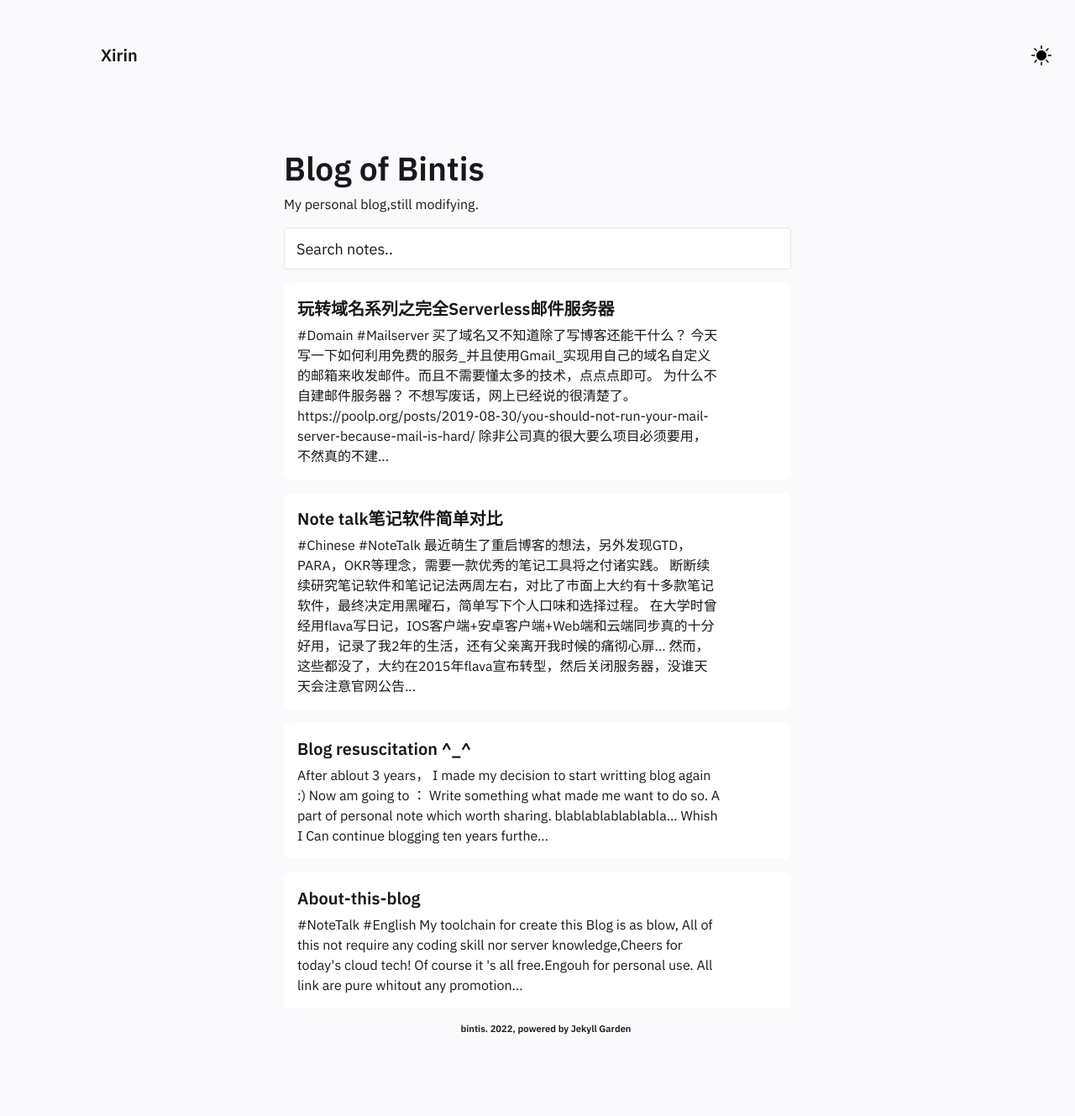
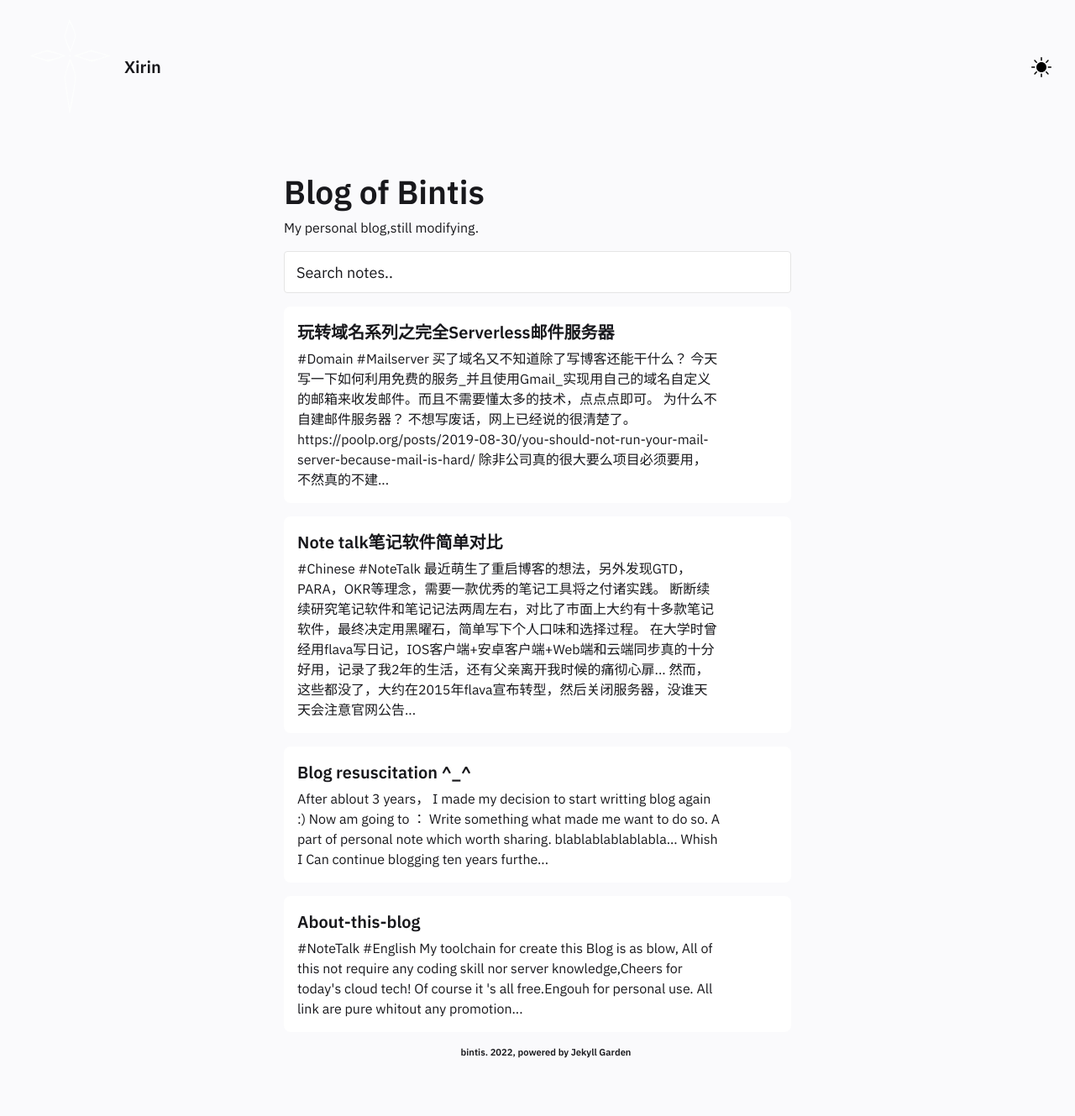
Before and after one commit to bintis/-bintis.github.io, a Jekyll site: the page built from pages/index.md, in a window 1280 px wide. Shown: the whole page at 84% size. Built offline with Jekyll 4.4.1, drawn with Linux system fonts in a browser that asks for light colours; before the commit the page ends 1301 px from its top, so only the background shows below that.

Commit message:
Update Header.html

```diff
--- a/_includes/Header.html
+++ b/_includes/Header.html
@@ -8,13 +8,13 @@
 <nav class="navbar is-transparent" role="navigation" aria-label="main navigation">
     <div class="navbar-brand">
       <a class="navbar-item" href="../index.html">
-        <svg xmlns="http://www.w3.org/2000/svg" version="1.1" width="100px" height="100px" style="shape-rendering:geometricPrecision; text-rendering:geometricPrecision; image-rendering:optimizeQuality; fill-rule:evenodd; clip-rule:evenodd" xmlns:xlink="http://www.w3.org/1999/xlink">
-         <g><path style="opacity:0.881" fill="#fefffe" d="M 497.5,57.5 C 499.679,57.84 501.512,58.84 503,60.5C 520.97,111.409 539.136,162.243 557.5,213C 539.864,264.908 522.031,316.741 504,368.5C 500.902,372.441 498.235,372.107 496,367.5C 478.298,316.061 460.798,264.561 443.5,213C 460.131,162.106 476.965,111.273 494,60.5C 495.145,59.3636 496.312,58.3636 497.5,57.5 Z M 498.5,76.5 C 515.259,121.873 531.925,167.373 548.5,213C 532.525,259.259 516.359,305.425 500,351.5C 484.167,305.333 468.333,259.167 452.5,213C 467.941,167.509 483.275,122.009 498.5,76.5 Z"/></g>
-         <g><path style="opacity:0.885" fill="#fefffe" d="M 290.5,346.5 C 347.984,361.705 405.318,377.538 462.5,394C 466.5,396.667 466.5,399.333 462.5,402C 407.11,418.223 351.61,434.056 296,449.5C 239.041,433.886 182.208,417.886 125.5,401.5C 122.586,397.468 123.586,394.634 128.5,393C 182.7,377.761 236.7,362.261 290.5,346.5 Z M 290.5,355.5 C 341.896,369.35 393.229,383.516 444.5,398C 395.022,412.244 345.522,426.411 296,440.5C 245.224,426.13 194.391,411.964 143.5,398C 192.753,384.275 241.753,370.108 290.5,355.5 Z"/></g>
-         <g><path style="opacity:0.885" fill="#fefffe" d="M 698.5,346.5 C 756.381,361.682 814.047,377.682 871.5,394.5C 874.414,398.532 873.414,401.366 868.5,403C 813.862,418.601 759.196,434.101 704.5,449.5C 646.989,434.048 589.822,417.714 533,400.5C 531.411,398.089 531.911,395.922 534.5,394C 589.309,378.225 643.975,362.392 698.5,346.5 Z M 699.5,355.5 C 750.844,369.558 802.177,383.725 853.5,398C 803.253,412.643 752.919,426.643 702.5,440C 652.5,426 602.5,412 552.5,398C 601.663,383.964 650.663,369.797 699.5,355.5 Z"/></g>
-         <g><path style="opacity:0.926" fill="#fefffe" d="M 495.5,387.5 C 506.989,386.155 511.823,391.155 510,402.5C 506.723,408.109 501.89,409.942 495.5,408C 489.891,404.723 488.058,399.89 490,393.5C 491.36,390.977 493.193,388.977 495.5,387.5 Z"/></g>
-         <g><path style="opacity:0.883" fill="#fefffe" d="M 499.5,424.5 C 502.112,425.277 503.945,426.944 505,429.5C 522.798,481.728 540.298,534.061 557.5,586.5C 539.322,704.583 520.822,822.583 502,940.5C 498.61,943.153 495.943,942.486 494,938.5C 477.167,822 460.333,705.5 443.5,589C 460.795,535.448 478.295,481.948 496,428.5C 496.69,426.65 497.856,425.316 499.5,424.5 Z M 499.5,444.5 C 516.285,491.682 532.618,539.182 548.5,587C 531.815,693.13 515.315,799.297 499,905.5C 483.039,800.105 467.539,694.605 452.5,589C 468.475,540.91 484.141,492.744 499.5,444.5 Z"/></g>
-        </svg>
+       <svg xmlns="http://www.w3.org/2000/svg" version="1.1" width="128px" height="128px" style="shape-rendering:geometricPrecision; text-rendering:geometricPrecision; image-rendering:optimizeQuality; fill-rule:evenodd; clip-rule:evenodd" xmlns:xlink="http://www.w3.org/1999/xlink">
+        <g><path style="opacity:0.796" fill="#fefffe" d="M 62.5,6.5 C 66.2115,12.7794 68.8782,19.6128 70.5,27C 68.8499,33.7863 66.5166,40.2863 63.5,46.5C 60.476,40.2625 58.1427,33.7625 56.5,27C 58.6073,20.1802 60.6073,13.3469 62.5,6.5 Z M 62.5,10.5 C 65.6768,15.4967 68.0101,20.9967 69.5,27C 67.6667,32.5 65.8333,38 64,43.5C 61.4361,38.198 59.2694,32.698 57.5,27C 59.4767,21.5717 61.1434,16.0717 62.5,10.5 Z"/></g>
+        <g><path style="opacity:0.797" fill="#fefffe" d="M 36.5,43.5 C 43.9195,45.5223 51.2528,47.8557 58.5,50.5C 51.5832,53.0278 44.5832,55.3612 37.5,57.5C 30.1454,55.1627 22.8121,52.8294 15.5,50.5C 22.5441,47.9965 29.5441,45.6632 36.5,43.5 Z M 34.5,45.5 C 41.3971,46.2243 48.0638,47.8909 54.5,50.5C 48.0798,53.2726 41.4132,54.7726 34.5,55C 29.4428,53.6529 24.4428,52.1529 19.5,50.5C 24.5597,48.6605 29.5597,46.9939 34.5,45.5 Z"/></g>
+        <g><path style="opacity:0.772" fill="#fefffe" d="M 88.5,43.5 C 96.2057,45.6768 103.872,48.0102 111.5,50.5C 104.188,52.8294 96.8546,55.1627 89.5,57.5C 82.161,55.1656 74.8276,52.8323 67.5,50.5C 74.6561,48.3026 81.6561,45.9693 88.5,43.5 Z M 86.5,45.5 C 93.4023,46.2256 100.069,47.8922 106.5,50.5C 100.155,53.5626 93.4879,55.0626 86.5,55C 81.7116,53.8044 77.0449,52.3044 72.5,50.5C 77.2554,48.8059 81.922,47.1392 86.5,45.5 Z"/></g>
+        <g><path style="opacity:1" fill="#fefffe" d="M 62.5,49.5 C 64.337,49.6395 64.6704,50.3061 63.5,51.5C 62.7025,51.0431 62.3691,50.3764 62.5,49.5 Z"/></g>
+        <g><path style="opacity:0.809" fill="#fefffe" d="M 62.5,54.5 C 63.7498,54.5774 64.5831,55.244 65,56.5C 67.4495,62.8456 69.2828,69.3456 70.5,76C 68.7969,91.0531 66.2969,105.886 63,120.5C 60.5535,105.708 58.3868,90.8744 56.5,76C 58.4017,68.7963 60.4017,61.6296 62.5,54.5 Z M 63.5,57.5 C 66.0678,63.2034 68.0678,69.2034 69.5,75.5C 67.9679,88.0305 65.8012,100.364 63,112.5C 61.166,100.163 59.3326,87.8296 57.5,75.5C 59.3099,69.4035 61.3099,63.4035 63.5,57.5 Z"/></g>
+       </svg>
         <h4>Xirin</h4>
       </a>
       <div class="navbar-item navbar-dark-mode__mobile is-hidden-tablet" onclick="modeSwitcher()">
```
